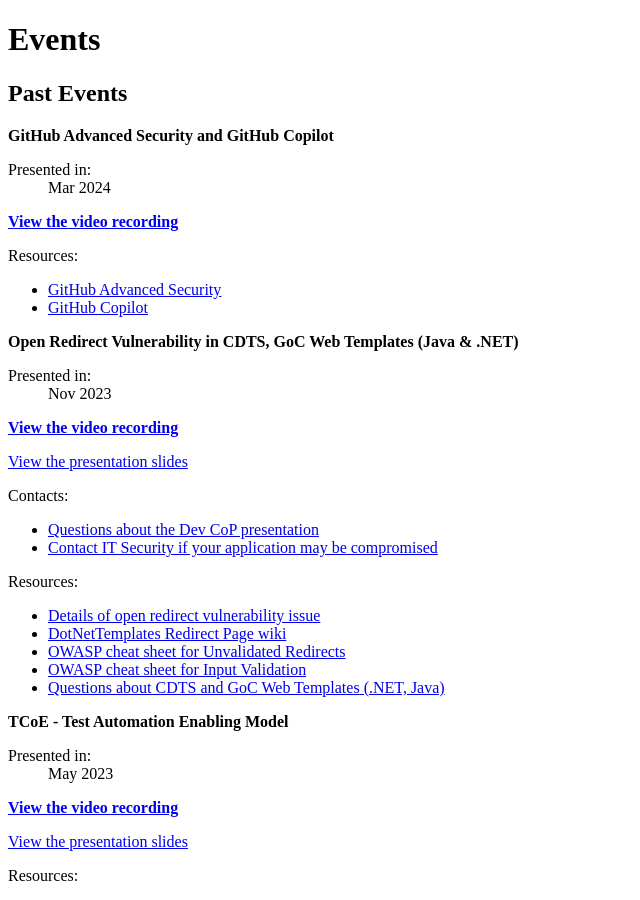
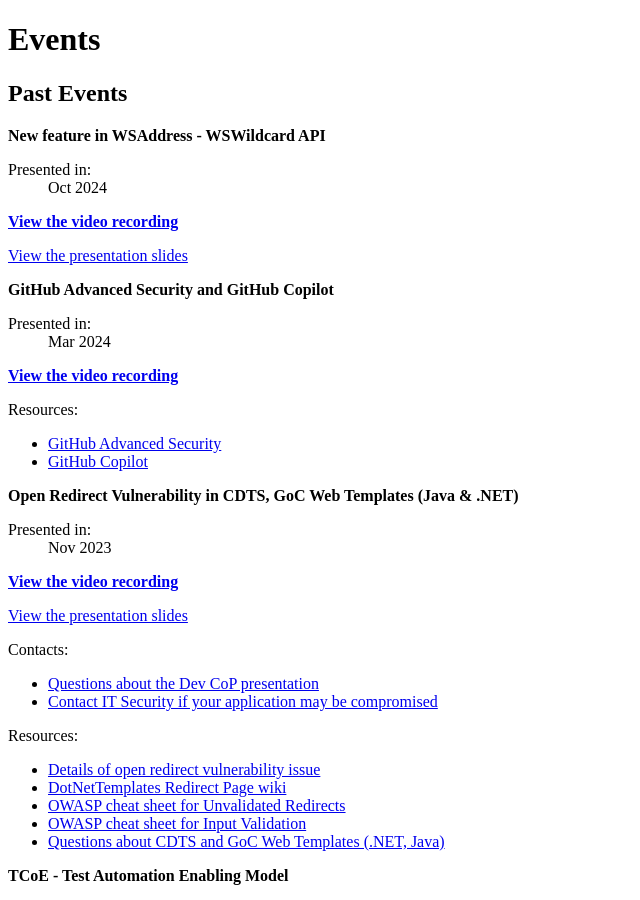
Before and after one commit to esdc-devcop/esdc-devcop.github.io, a Jekyll site: the page built from docs/_pages/events.md, in a window 1280 px wide and 900 px high. Shown: the whole window, without its empty margins (0-640 px from the left). Built offline with Jekyll 4.4.1, drawn with Linux system fonts in a browser that asks for light colours; comment, search, counter and statistics services are not loaded.

Commit message:
added devcop october content

```diff
--- a/docs/_data/events.yml
+++ b/docs/_data/events.yml
@@ -1,4 +1,9 @@
 past:
+  - month: Oct 2024
+    topic: New feature in WSAddress - WSWildcard API
+    recording: https://014gc.sharepoint.com/:v:/r/sites/DEVCommunity/Shared%20Documents/DevCoP%20-%20Past%20Events/2024_10_22_DevCoP.mp4?csf=1&web=1&e=1JWxh7
+    presentation: https://014gc.sharepoint.com/:p:/r/sites/DEVCommunity/Shared%20Documents/DevCoP%20-%20Past%20Events/2024_10_22_devcop_wsaddress_autocomplete.pptx?d=wb03a75c7d23c4f63b6a379881e27c333&csf=1&web=1&e=0cT2QD
+
   - month: Mar 2024
     topic: GitHub Advanced Security and GitHub Copilot
     recording: https://014gc.sharepoint.com/:v:/r/sites/DEVCommunity/Shared%20Documents/DevCoP%20-%20Past%20Events/2024_03_20_DevCoP.mp4?csf=1&web=1&e=hXmfKZ
```
Also changed, not shown: docs/_guides/tfvc-to-git.md (+0 -1 lines).
